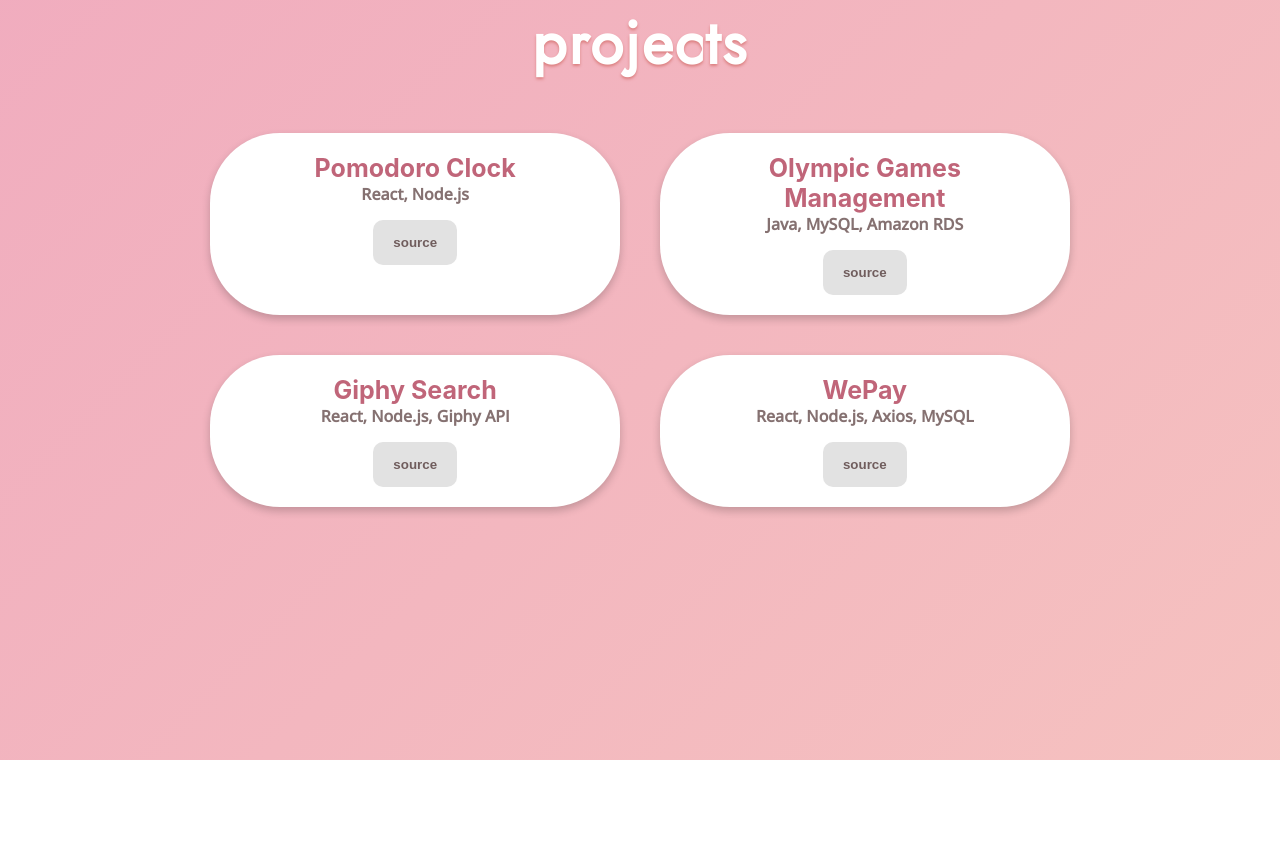
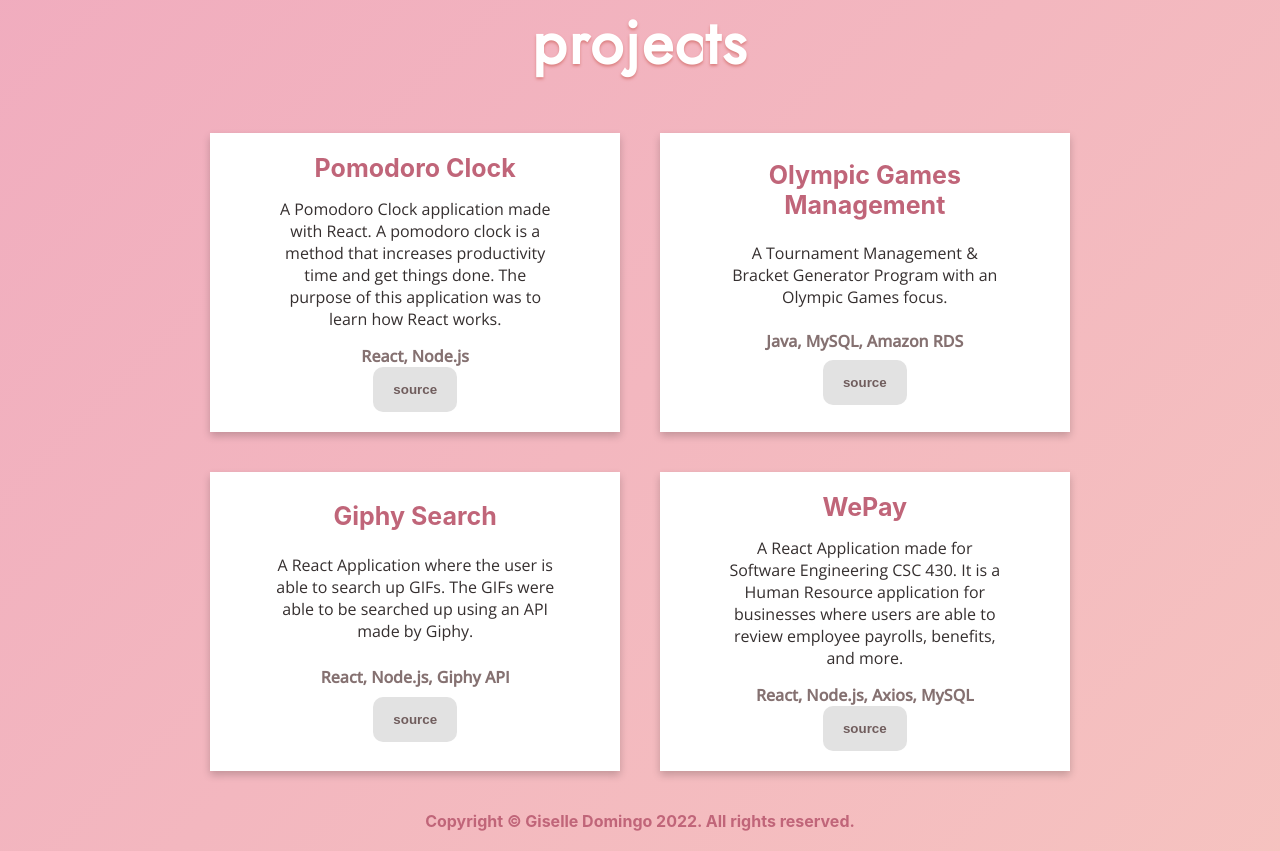
Before and after one commit to gisellen/portfolio, a React (Create React App) app: page / in a window 1280 px wide. Shown: the part 840-1691 px from the top of the page. Before the commit the page ends 1600 px from the top, so only its background shows below. Built offline with nearby package versions, Linux system fonts and the light colour scheme; a web font is replaced by a local one.

Commit message:
Fixed project page and added footer

```diff
--- /dev/null
+++ b/src/components/Footer/Footer.js
@@ -0,0 +1,14 @@
+import React from 'react'
+
+export default function Footer() {
+  return (
+    <div style={style}>Copyright © Giselle Domingo 2022. All rights reserved.</div>
+  )
+}
+
+const style = {
+    textAlign: 'center',
+    padding: '20px 0',
+    fontWeight: 'bold',
+    color: 'rgb(192, 101, 121)'
+}
--- a/src/components/IntroCard/IntroCard.css
+++ b/src/components/IntroCard/IntroCard.css
@@ -28,3 +28,9 @@
       padding: 5px 30px;
       /* border: solid rgb(151, 56, 56) 2px; */
     }
+
+    @media only screen and (max-width: 600px){
+      .intro{
+        padding: 0 5%;
+      }
+    }
--- a/src/components/ProjectCard/ProjectCard.css
+++ b/src/components/ProjectCard/ProjectCard.css
@@ -6,7 +6,6 @@
   box-shadow: 0 4px 8px 0 rgba(0, 0, 0, 0.2);
   background-color: white;
   width: 40%;
-  border-radius: 70px;
 }
 .project-info {
   padding: 20px 50px;
@@ -14,6 +13,8 @@
   flex-direction: column;
   align-items: center;
   justify-content: space-evenly;
+  box-sizing: border-box;
+  height: 100%;
 }
 
 .project-img {
@@ -40,7 +41,6 @@
   font-family: 'Open Sans', sans-serif;
   color: rgb(53, 47, 47);
   position: relative;
-  height: 80px;
   padding: 15px;
   margin: 0;
   text-align: center;
@@ -53,10 +53,8 @@
   background: rgb(255, 255, 255);
   width: 100%;
   text-align: center;
-  margin-bottom: auto;
 }
 .card-footer {
-  margin-top: 15px;
   bottom: 10px;
 }
 
@@ -73,17 +71,8 @@ cursor: pointer;
 }
 
 
-@media only screen and (max-width: 800px){
-  .desc {
-    display: none;
-  }
+@media only screen and (max-width: 600px){
   .project-card {
     width: 100%;
   }
 }
-
-@media only screen and (max-height: 800px){
-  .desc {
-    display: none;
-  }
-}
--- a/src/components/index.js
+++ b/src/components/index.js
@@ -1,3 +1,4 @@
 export { default as IntroCard } from  './IntroCard/IntroCard';
 export { default as ProjectCard } from  './ProjectCard/ProjectCard';
 export { default as Sidebar } from  './Sidebar/Sidebar';
+export { default as Footer } from './Footer/Footer'
--- a/src/pages/App.js
+++ b/src/pages/App.js
@@ -1,11 +1,13 @@
 import "../App.css";
 import Main from "./Main";
-//add back to top functions
+import { Footer } from '../components/'
+//TODO: add back to top functions
 
 function App() {
   return (
     <div>
       <Main />
+      <Footer />
     </div>
   );
 }
```
Also changed, not shown: src/components/ProjectCard/ProjectCard.js (line endings or trailing spaces), 1 other file (tests, documents, lock files or other folders).
